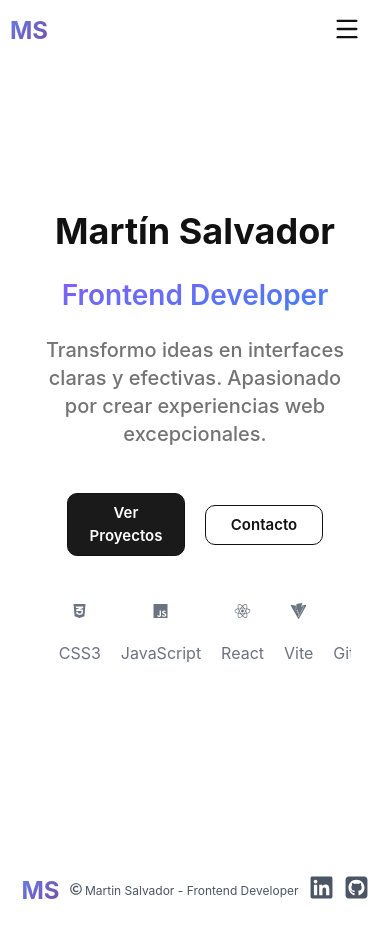
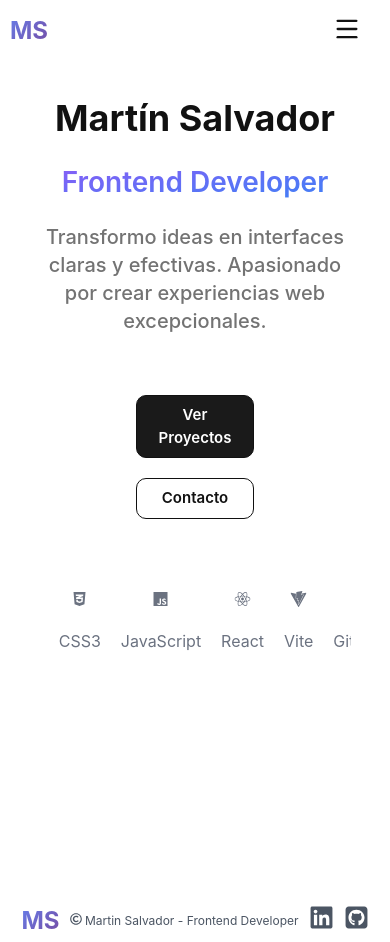
Before and after one commit to MartenSalvador/Portafolio-2025, a React (Vite) app: page / in a window 390 px wide. Before the commit the page ends 912 px from the top, so only its background shows below. Built offline with nearby package versions, Linux system fonts and the light colour scheme.

Commit message:
Arreglo de responsividad

```diff
--- a/src/estilos/Contacto.css
+++ b/src/estilos/Contacto.css
@@ -3,6 +3,9 @@
     display: flex;
     flex-direction: column;
     align-items: center;
+      animation: slideInTop 0.6s ease-out both;
+
+
 }
 
 .contacto-container-form {
@@ -12,6 +15,8 @@
     justify-content: center;
     border-radius: 10px;
     margin-top: 10px;
+            animation: slideInRight 0.6s ease-out both;
+
 }
 
 .contacto-form {
--- a/src/estilos/Estudios.css
+++ b/src/estilos/Estudios.css
@@ -7,6 +7,7 @@
     flex-direction: column;
     align-items: center;
 
+
 }
 .estudios-contenido{
   display: flex;
@@ -14,6 +15,7 @@
   align-items: center;
   justify-content: center;
   margin-top: 30px;
+
 }
 .estudios-container-tarjetas{
     display: grid;
@@ -21,6 +23,8 @@
   grid-template-rows: repeat(3, auto);
   gap: 20px;
   padding: 20px;
+  animation: slideInTop 0.6s ease-out both;
+
 
 }
 
@@ -40,3 +44,27 @@
     grid-template-rows: auto;
   }
 }
+
+
+
+@keyframes slideInTop {
+  from {
+    opacity: 0;
+    transform: translateY(-40px);
+  }
+  to {
+    opacity: 1;
+    transform: translateX(0);
+  }
+}
+
+@keyframes slideInRight {
+  from {
+    opacity: 0;
+    transform: translateX(40px);
+  }
+  to {
+    opacity: 1;
+    transform: translateX(0);
+  }
+}
--- a/src/estilos/Experiencia.css
+++ b/src/estilos/Experiencia.css
@@ -4,6 +4,8 @@
     flex-direction: column;
     align-items: center;
     text-align: center;
+      animation: slideInTop 0.6s ease-out both;
+
 }
 .experiencia-titulo{
     color: #000;
@@ -11,6 +13,7 @@
     font-weight: bold;
     margin: 20px 0 0 0 ;
     padding: 10px;
+  animation: slideInRight 0.6s ease-out both;
 }
 .experiencia-empresas{
     display: flex;
@@ -45,6 +48,8 @@
     max-width: 1200px;
   gap: 10px;
   padding: 20px;
+      animation: slideInLeft 0.6s ease-out both;
+
 }
 .experiencia-tarjeta{
     border: 1px solid #374151;
@@ -112,3 +117,26 @@
         gap: 10px !important;
     }
 }
+
+
+@keyframes slideInLeft {
+  from {
+    opacity: 0;
+    transform: translateX(-40px);
+  }
+  to {
+    opacity: 1;
+    transform: translateX(0);
+  }
+}
+
+@keyframes slideInRight {
+  from {
+    opacity: 0;
+    transform: translateX(40px);
+  }
+  to {
+    opacity: 1;
+    transform: translateX(0);
+  }
+}
--- a/src/estilos/Home.css
+++ b/src/estilos/Home.css
@@ -7,6 +7,7 @@
     height: 94vh;
     justify-content: center;
     text-align: center;
+
 }
 
 .home-logo {
@@ -43,6 +44,8 @@
     font-weight: 700;
     margin: 0;
     color: #111;
+    animation: slideInRight 0.9s ease-out both;
+
 
 }
 
@@ -52,7 +55,10 @@
     margin: 16px 0 0 0;
     background: linear-gradient(to bottom right, #8b5cf6, #3b82f6);
     -webkit-background-clip: text;
+    background-clip: text;
     -webkit-text-fill-color: transparent;
+    animation: slideInLeft 0.9s ease-out both;
+
 }
 
 .home-descripcion {
@@ -63,6 +69,8 @@
     margin-right: auto;
     color: #737373;
     font-weight: 500;
+    animation: slideInLeft 0.6s ease-out both;
+
 }
 
 .home-contenido {
@@ -119,6 +127,21 @@
         font-size: 20px;
     }
 
+    .home-botones {
+        display: flex;
+        flex-direction: column;
+        gap: 10px;
+        margin: 0;
+    }
+
+    .home-boton {
+        margin: 0;
+    }
+    .home-container{
+        justify-content: flex-start;
+        margin-top: 30px;
+    }
+
 }
 
 @media (max-width: 450px) {
@@ -135,12 +158,39 @@
 
     .home-botones {
         gap: 20px;
+        margin: 40px;
     }
 
     .home-boton {
         font-size: 15px;
         width: 100px;
-        margin: 15px 0;
         padding: 8px;
+
     }
 }
+
+
+
+@keyframes slideInLeft {
+    from {
+        opacity: 0;
+        transform: translateX(-40px);
+    }
+
+    to {
+        opacity: 1;
+        transform: translateX(0);
+    }
+}
+
+@keyframes slideInRight {
+    from {
+        opacity: 0;
+        transform: translateX(40px);
+    }
+
+    to {
+        opacity: 1;
+        transform: translateX(0);
+    }
+}
--- a/src/estilos/Navbar.css
+++ b/src/estilos/Navbar.css
@@ -93,7 +93,7 @@
   }
 
   .link-nav {
-    font-size: 14px;
+    font-size: 20px;
   }
 }
 
@@ -103,6 +103,6 @@
   }
 
   .link-nav {
-    font-size: 12px;
+    font-size: 18px;
   }
 }
--- a/src/estilos/Proyectos.css
+++ b/src/estilos/Proyectos.css
@@ -1,4 +1,4 @@
-.proyecto-container{
+.proyecto-container {
     border: 1px solid #2c2c2c;
     border-radius: 10px;
     padding: 5px;
@@ -7,49 +7,57 @@
     align-items: center;
     margin: 20px;
 
+
+
 }
 
 
-.proyecto-li{
+.proyecto-li {
     display: flex;
     color: #000;
     flex-direction: column;
+    max-width: 700px;
 
-    max-width: 700px;
+
 }
 
-.proyecto-tarjeta-container-img-dploy{
+.proyecto-tarjeta-container-img-dploy {
     display: flex;
     flex-direction: column;
     align-items: center;
     justify-content: center;
     padding: 20px;
+
 }
-.minicontainer{
+
+.minicontainer {
     display: flex;
     flex-direction: column;
     align-items: center;
     justify-content: center;
 }
-.botonera-proyectos{
+
+.botonera-proyectos {
     display: flex;
     gap: 30px;
 }
-.proyecto-empresa{
+
+.proyecto-empresa {
     font-size: 20px;
     font-weight: bold;
     margin: 0;
     padding: 0;
     color: #000;
 }
-.proyecto-descripcion{
+
+.proyecto-descripcion {
     font-size: 16px;
     margin: 0;
     color: #000;
     text-align: justify;
 }
 
-.proyecto-titulo{
+.proyecto-titulo {
     font-size: 24px;
     font-weight: bold;
     margin: 0;
@@ -59,7 +67,7 @@
     margin-bottom: 10px;
 }
 
-.proyecto-boton{
+.proyecto-boton {
     background-color: #000;
     color: white;
     border: none;
@@ -73,17 +81,19 @@
     width: 120px;
     text-align: center;
 }
-.deploy{
+
+.deploy {
     background-color: #fff;
     border: 1px solid #000;
     color: #000;
 }
-.proyecto-boton:hover{
+
+.proyecto-boton:hover {
     background-color: #1E90FF;
     transform: scale(1.05);
 }
 
-.proyecto-imagen{
+.proyecto-imagen {
 
     width: 500px;
     margin-top: 15px;
@@ -100,7 +110,7 @@ hover #A6FF00
 
 
 @media (max-width: 500px) {
-    .proyecto-li{
+    .proyecto-li {
         flex-direction: column;
         align-items: center;
         text-align: center;
@@ -109,11 +119,37 @@ hover #A6FF00
     .proyecto-tarjeta-container-img-dploy {
         padding: 10px;
     }
-    .proyecto-tarjeta-container{
+
+    .proyecto-tarjeta-container {
         width: 300px;
     }
-    .proyecto-imagen{
 
-   width: 300px;
+    .proyecto-imagen {
+
+        width: 300px;
+    }
 }
+
+@keyframes slideInLeft {
+    from {
+        opacity: 0;
+        transform: translateX(-40px);
+    }
+
+    to {
+        opacity: 1;
+        transform: translateX(0);
+    }
 }
+
+@keyframes slideInRight {
+    from {
+        opacity: 0;
+        transform: translateX(40px);
+    }
+
+    to {
+        opacity: 1;
+        transform: translateX(0);
+    }
+}
--- a/src/index.css
+++ b/src/index.css
@@ -34,6 +34,7 @@ body {
         -apple-system, BlinkMacSystemFont, "Segoe UI", "Roboto", "Oxygen",
         "Ubuntu", "Cantarell", "Fira Sans", "Droid Sans", "Helvetica Neue",
         sans-serif;
+    background-color: #ffffff;
 
 }
 
```
